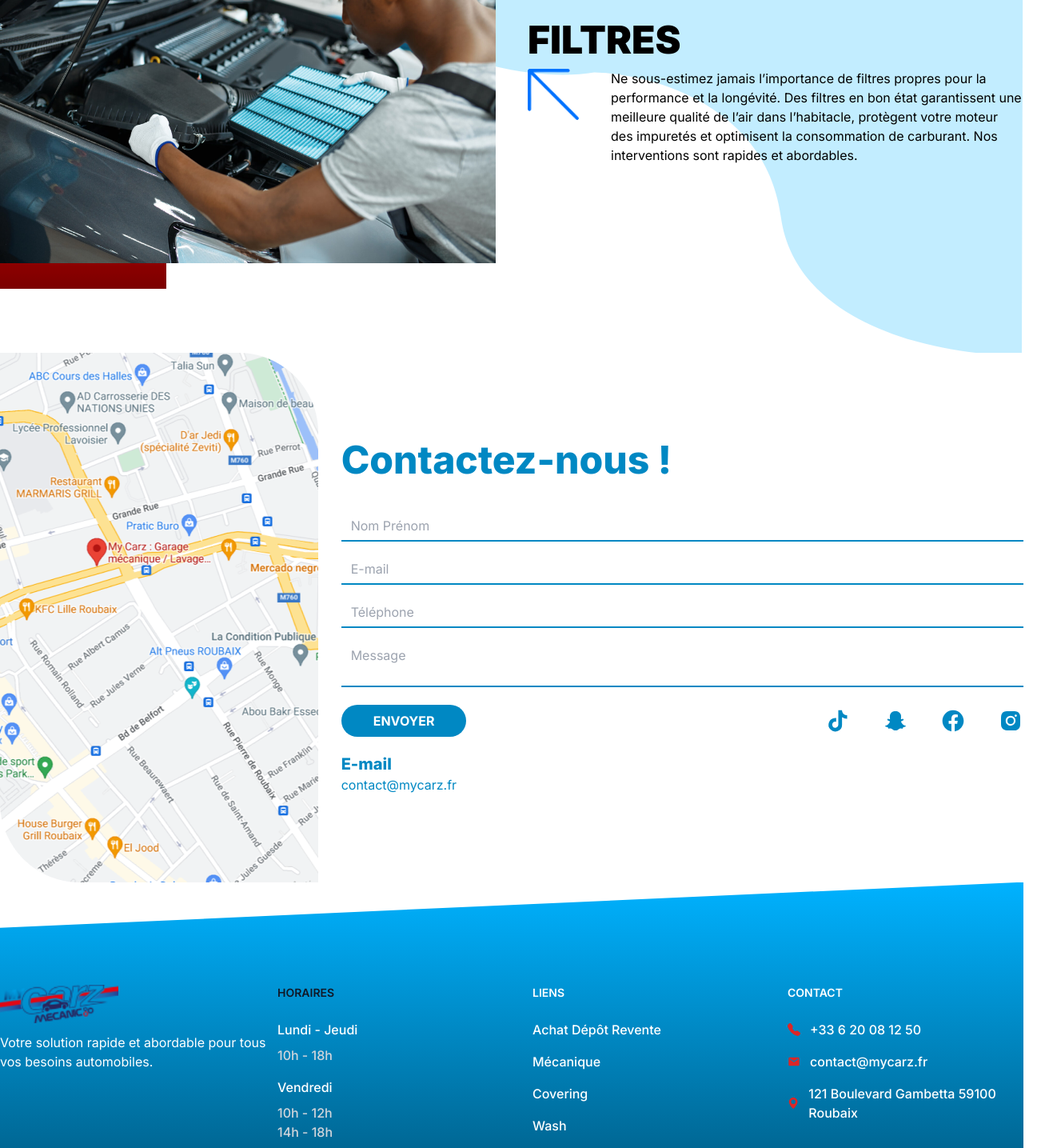
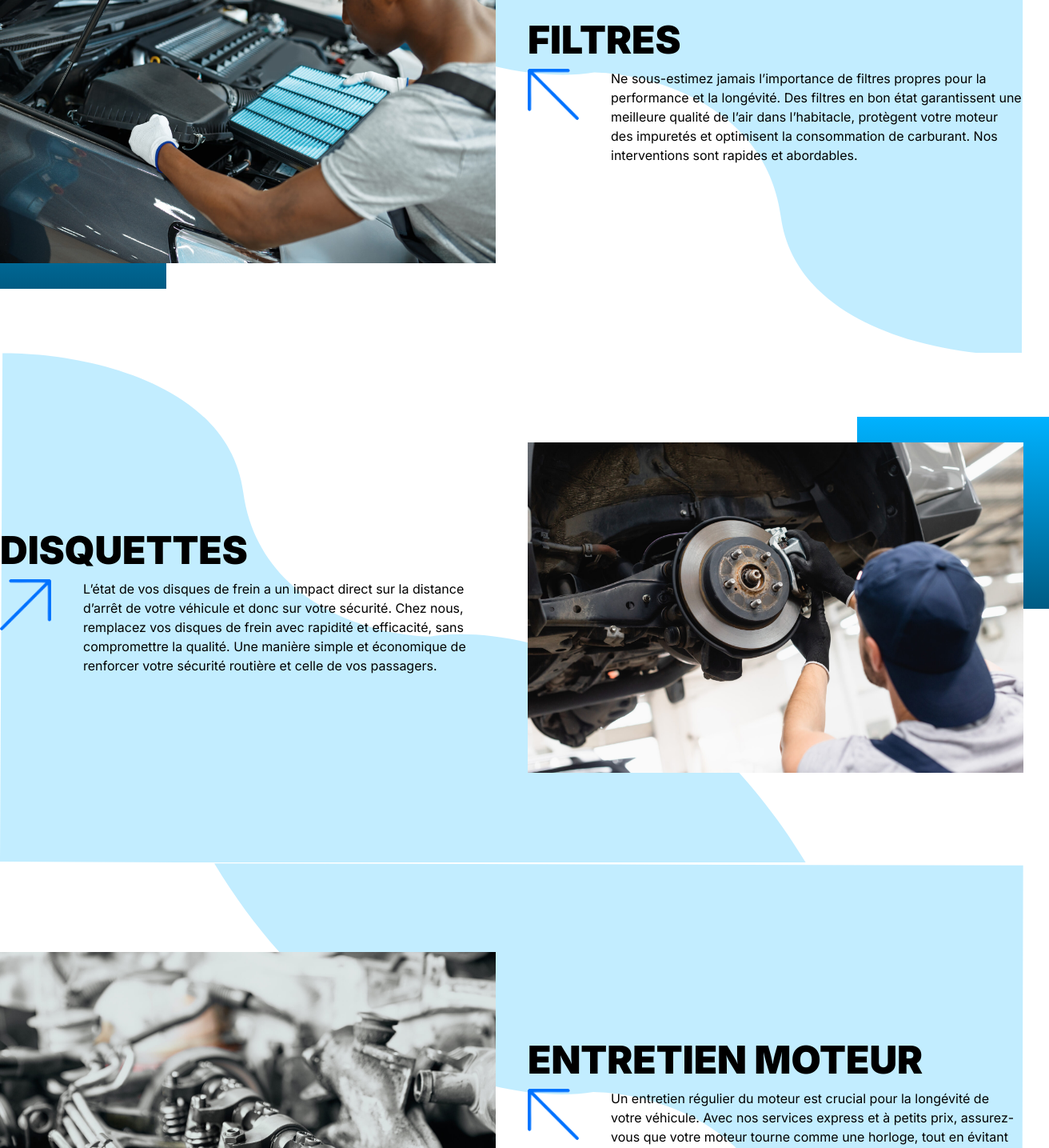
Before and after one commit to Yannis-Alouache/MyCarz, a Next.js app in the folder frontend/: page /mechanique in a window 1280 px wide. Shown: the part 1100-2535 px from the top of the page at 80% size, 1312 px wide, since content can reach past the window. Built offline with nearby package versions, Linux system fonts and the light colour scheme.

Commit message:
[+] added mechanics services

```diff
--- a/frontend/src/app/(routes)/mechanique/page.js
+++ b/frontend/src/app/(routes)/mechanique/page.js
@@ -9,7 +9,11 @@ import Footer from "@/app/_components/Footer/Footer"
 import Contact from "@/app/_components/Contact/Contact"
 import Service from "@/app/_components/Service/Service"
 import LightBlueWave from "@/app/_assets/LightBlueWave.svg"
+import LightBlueWaveReverse from "@/app/_assets/LightBlueWaveReverse.svg"
+
 import Filter from "@/app/_assets/filtres.jpg"
+import Disquettes from "@/app/_assets/disquettes.jpg"
+import EntretienMoteur from "@/app/_assets/entretienMoteur.jpg"
 
 const Mechanique = () => {
   return (
@@ -27,11 +31,36 @@ const Mechanique = () => {
         svg={LightBlueWave}
         svgClassName="right-0 top-0"
         mainImage={Filter}
-        mainColor="#FF0000"
-        secondaryColor="#7B0000"
+        mainColor="#00B2FF"
+        secondaryColor="#005B83"
         showBtn={false}
         reverse={false}
       />
+
+      <Service
+        title="disquettes"
+        text="L’état de vos disques de frein a un impact direct sur la distance d’arrêt de votre véhicule et donc sur votre sécurité. Chez nous, remplacez vos disques de frein avec rapidité et efficacité, sans compromettre la qualité. Une manière simple et économique de renforcer votre sécurité routière et celle de vos passagers."
+        svg={LightBlueWaveReverse}
+        svgClassName="left-0 top-0"
+        mainImage={Disquettes}
+        mainColor="#00B2FF"
+        secondaryColor="#005B83"
+        showBtn={false}
+        reverse={true}
+      />
+
+      <Service
+        title="entretien moteur"
+        text="Un entretien régulier du moteur est crucial pour la longévité de votre véhicule. Avec nos services express et à petits prix, assurez-vous que votre moteur tourne comme une horloge, tout en évitant les problèmes coûteux à long terme. Ne négligez pas cette étape fondamentale pour une conduite sûre et économique."
+        svg={LightBlueWave}
+        svgClassName="right-0 top-0"
+        mainImage={EntretienMoteur}
+        mainColor="#00B2FF"
+        secondaryColor="#005B83"
+        showBtn={false}
+        reverse={false}
+      />
+
 
       <Contact mainColor="#0088C3" />
       <Footer bgColor="linear-gradient(180deg, #00B2FF 0%, #003248 100%)" logo={LogoMechanic} />
```
Also changed, not shown: frontend/src/app/_assets/disquettes.jpg (added), frontend/src/app/_assets/entretienMoteur.jpg (added).
